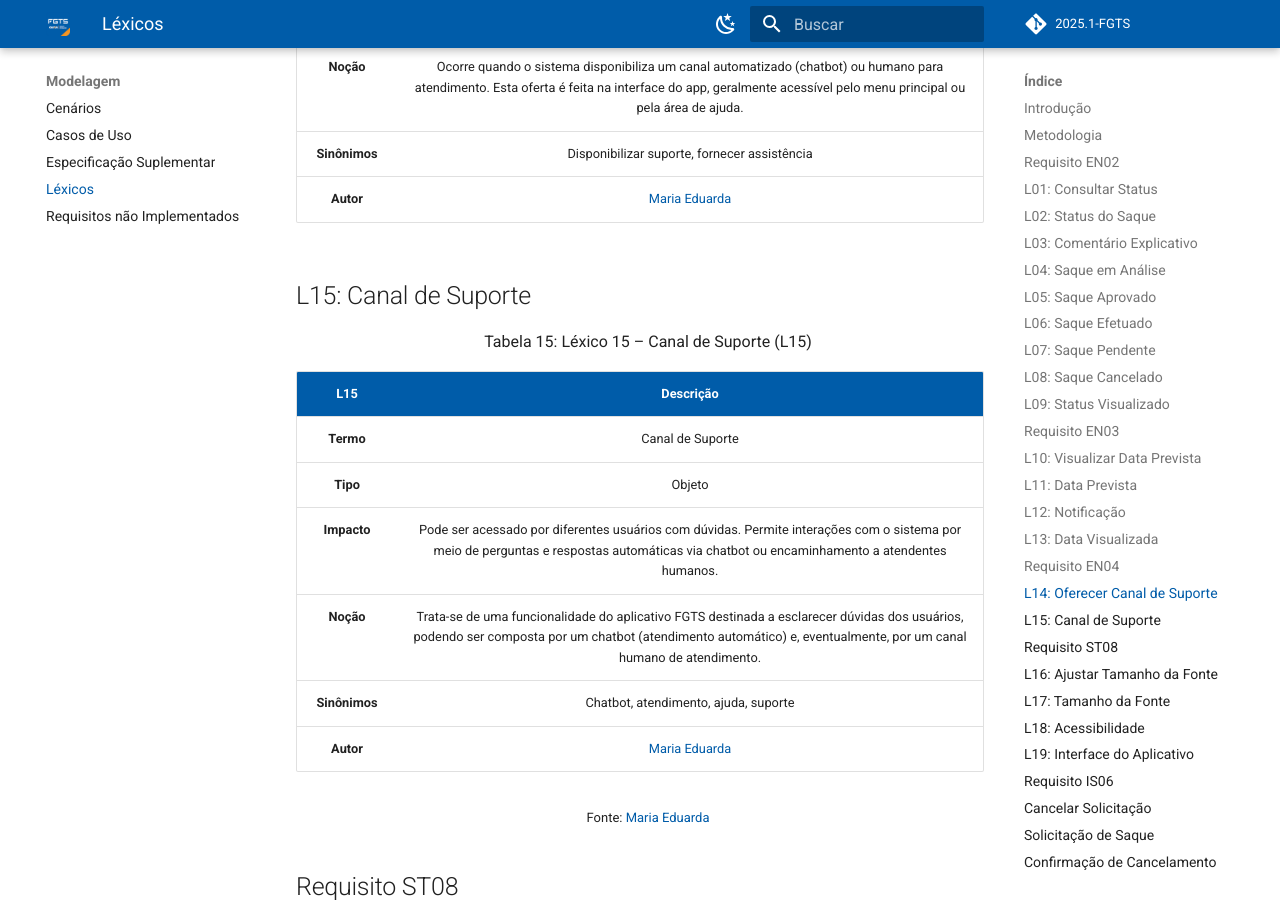
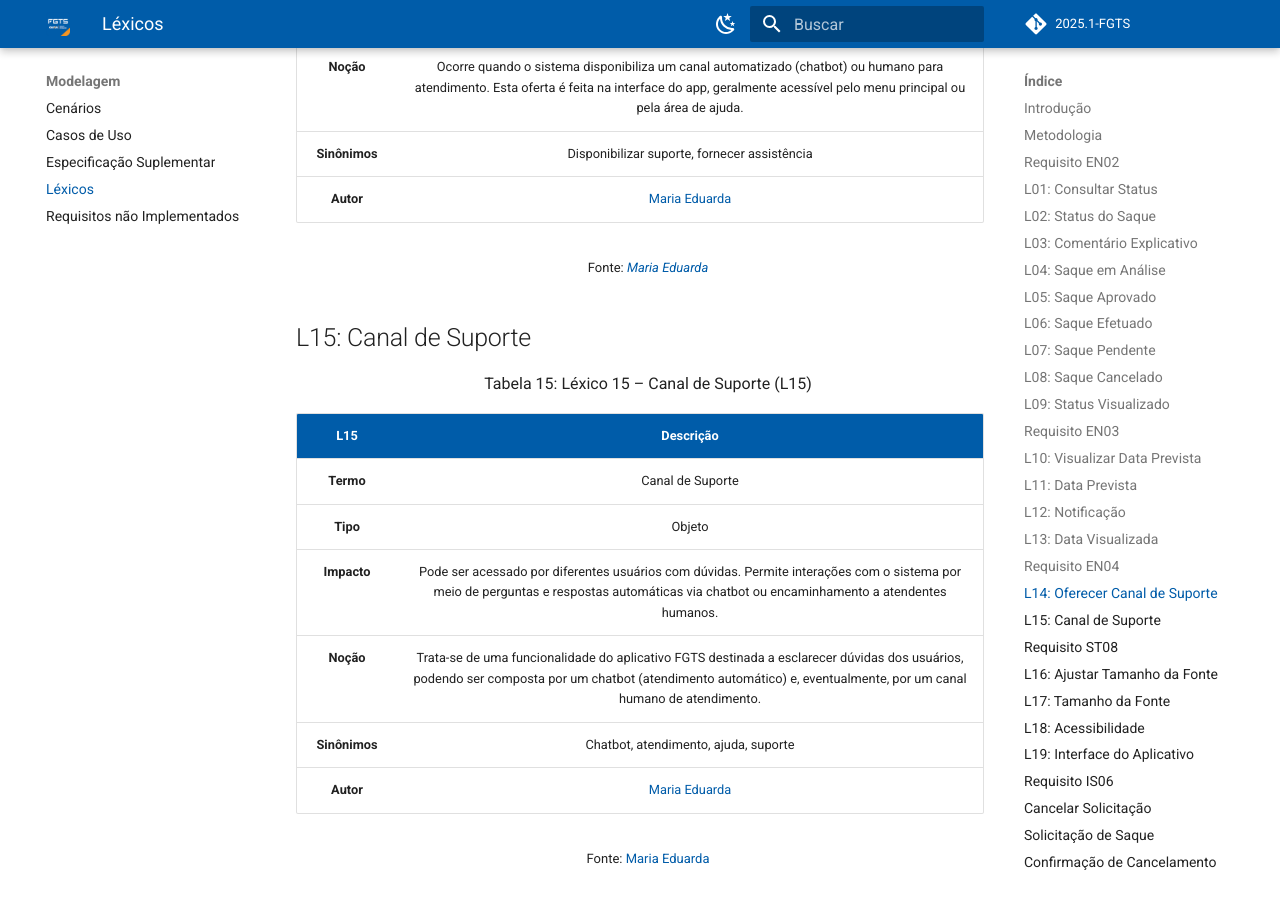
Before and after one commit to eduardodpms/REQ-FGTS, an MkDocs documentation site: the page built from docs/Modelagem/Lexicos.md, in a window 1280 px wide and 900 px high, scrolled down 8015 px. Built offline with MkDocs 1.6.1 and Material for MkDocs 9.7.7, drawn with Linux system fonts in a browser that asks for light colours; comment, search, counter and statistics services are not loaded; some of the changed text lies outside the part shown.

Commit message:
update: modificando fontes

```diff
--- a/docs/Modelagem/Lexicos.md
+++ b/docs/Modelagem/Lexicos.md
@@ -414,6 +414,7 @@ Os léxicos apresentados a seguir (Tabelas L14 e L15) foram construidos a partir
 
 <font size="3"><p style="text-align: center">Tabela 14: Léxico 14 – Oferecer Canal de Suporte (L14)</p></font>
 
+
 | L14 | Descrição |
 | :-:       | :-:            |
 | **Termo** | Oferecer canal de suporte |
@@ -422,6 +423,10 @@ Os léxicos apresentados a seguir (Tabelas L14 e L15) foram construidos a partir
 | **Noção** | Ocorre quando o sistema disponibiliza um canal automatizado (chatbot) ou humano para atendimento. Esta oferta é feita na interface do app, geralmente acessível pelo menu principal ou pela área de ajuda. |
 | **Sinônimos** | Disponibilizar suporte, fornecer assistência |
 | **Autor** | [Maria Eduarda](https://github.com/dudaa28) |
+
+
+<font size="2"><p style="text-align: center">Fonte: <i>[Maria Eduarda](https://github.com/dudaa28)</i> </p></font>
+
 
 ## L15: Canal de Suporte
 
@@ -436,7 +441,9 @@ Os léxicos apresentados a seguir (Tabelas L14 e L15) foram construidos a partir
 | **Sinônimos** | Chatbot, atendimento, ajuda, suporte |
 | **Autor** | [Maria Eduarda](https://github.com/dudaa28) |
 
+
 <font size="2"><p style="text-align: center">Fonte: [Maria Eduarda](https://github.com/dudaa28)</p></font>
+
 
 ## Requisito ST08
 
@@ -455,7 +462,7 @@ Os léxicos listados nas Tabelas L16 a L19 têm como base o requisito funcional
 | **Sinônimos** | Modificar fonte, alterar tamanho de texto |
 | **Autor** | [Maria Eduarda](https://github.com/dudaa28) |
 
-
+<font size="2"><p style="text-align: center">Fonte: <i>[Maria Eduarda](https://github.com/dudaa28)</i> </p></font>
 
 ## L17: Tamanho da Fonte
 
@@ -469,6 +476,9 @@ Os léxicos listados nas Tabelas L16 a L19 têm como base o requisito funcional
 | **Noção** | Parâmetro configurável que define o tamanho em que os textos são exibidos no aplicativo. Está relacionado à acessibilidade e à experiência do usuário. |
 | **Sinônimos** | Tamanho do texto, escala da fonte, dimensão da letra |
 | **Autor** | [Maria Eduarda](https://github.com/dudaa28) |
+
+
+<font size="2"><p style="text-align: center">Fonte: <i>[Maria Eduarda](https://github.com/dudaa28)</i> </p></font>
 
 
 ## L18: Acessibilidade
@@ -485,6 +495,9 @@ Os léxicos listados nas Tabelas L16 a L19 têm como base o requisito funcional
 | **Autor** | [Maria Eduarda](https://github.com/dudaa28) |
 
 
+<font size="2"><p style="text-align: center">Fonte: <i>[Maria Eduarda](https://github.com/dudaa28)</i> </p></font>
+
+
 ## L19: Interface do Aplicativo
 
 <font size="3"><p style="text-align: center">Tabela 19: Léxico 19 – Interface do Aplicativo (L19)</p></font>
@@ -497,6 +510,9 @@ Os léxicos listados nas Tabelas L16 a L19 têm como base o requisito funcional
 | **Noção** | Conjunto visual e interativo por onde o usuário acessa funcionalidades do aplicativo, incluindo botões, menus, textos e ícones. |
 | **Sinônimos** | Tela do app, aparência visual, front-end |
 | **Autor** | [Maria Eduarda](https://github.com/dudaa28) |
+
+
+<font size="2"><p style="text-align: center">Fonte: <i>[Maria Eduarda](https://github.com/dudaa28)</i> </p></font>
 
 
 ## Requisito IS06
```
